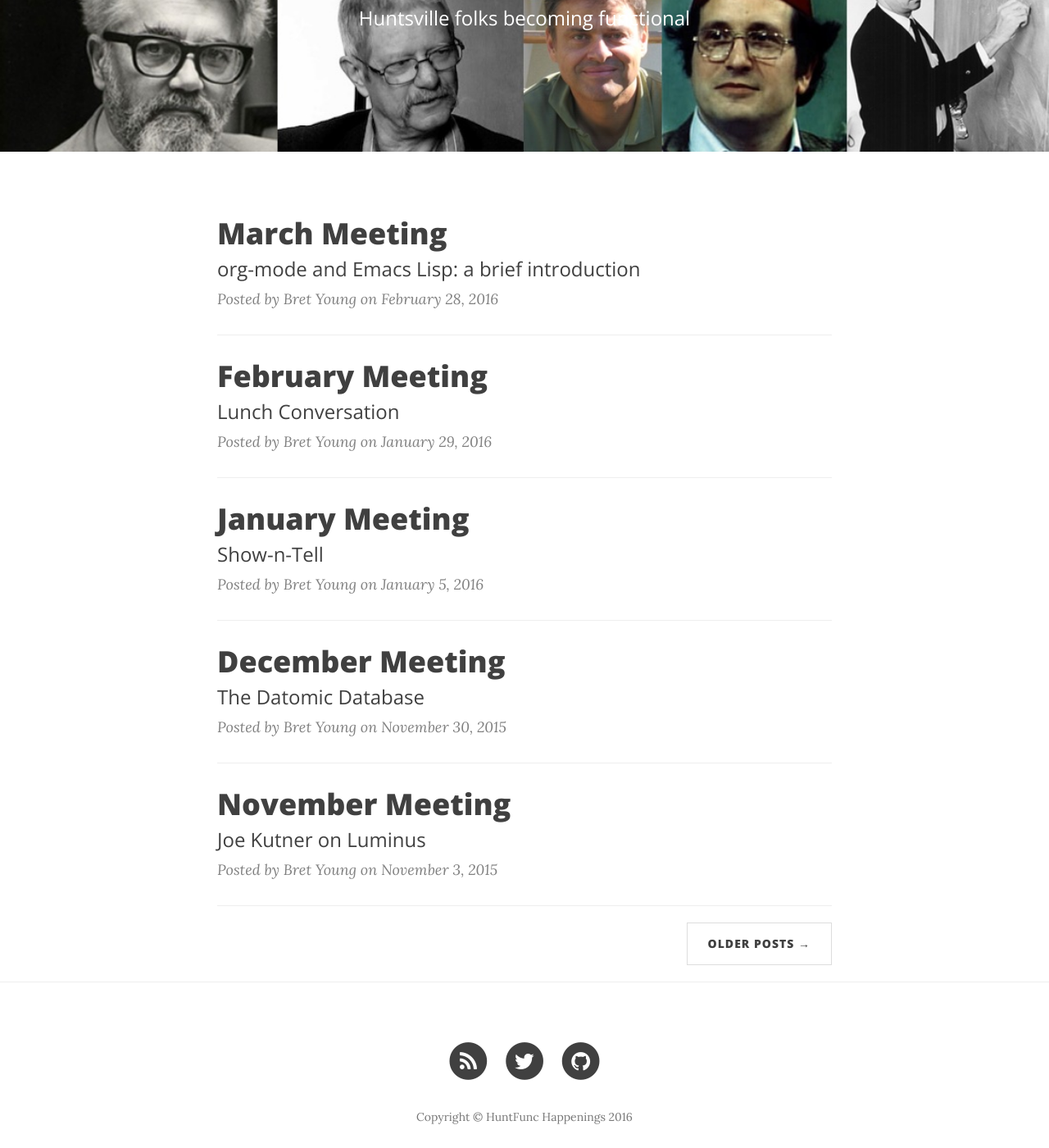
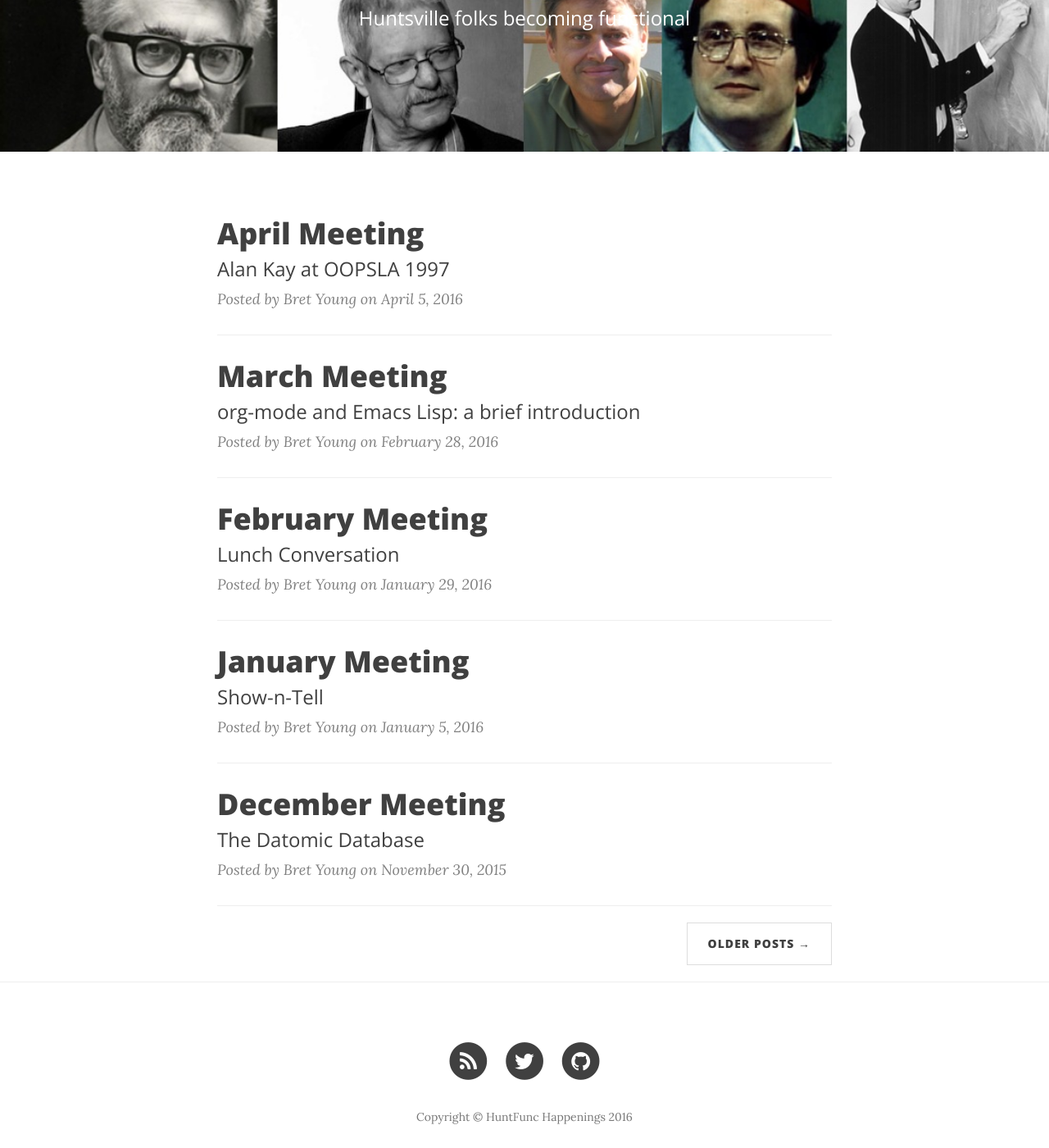
Before and after one commit to huntfunc/huntfunc.github.io, a Jekyll site: the page built from index.html, in a window 1280 px wide and 1400 px high, scrolled down 351 px. Shown: the whole window at 82% size. Built offline with Jekyll 4.4.1, drawn with Linux system fonts in a browser that asks for light colours; nearby versions of some CDN libraries; the list of posts is cut into pages by our own code; part of the change alters nothing that is shown.

Commit message:
april meeting

```diff
--- a/_config.yml
+++ b/_config.yml
@@ -1,3 +1,5 @@
+gems: [jekyll-paginate]
+
 # Site settings
 title: "HuntFunc Happenings"
 header-img: "img/fpfolks.jpg"
--- /dev/null
+++ b/_posts/2016-04-05-april-meeting.md
@@ -0,0 +1,29 @@
+---
+layout: post
+title: "April Meeting"
+subtitle: "Alan Kay at OOPSLA 1997"
+date: 2016-04-5 8:00:00
+author: Bret Young
+header-img: ""
+---
+
+## Meeting Tuesday on April 5th.
+
+The April meeting is today.
+We will watch part of a video of Alan Kay's Keynote at OOPSLA 1997,
+_The computer revolution hasnt happened yet_.
+
+The full talk is available [here](https://www.youtube.com/watch?v=oKg1hTOQXoY
+).
+
+We will watch a few of these seminal talks over the summer. Let me know if
+there's a particular one that you think we should all watch and discuss together.
+
+Check out the [About](/about) page for time and place.
+
+### Possible Future Topics
+
+* __[Julia](http://julialang.org)__
+
+Let me know if you would like to present something.
+Big or small is ok.
```
